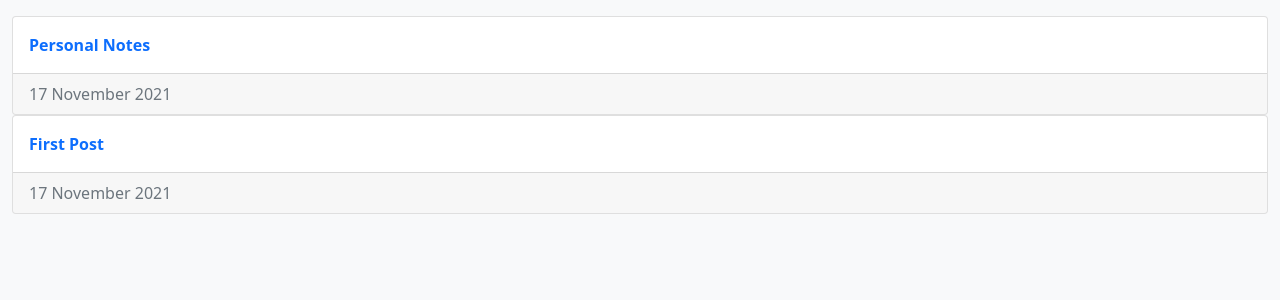
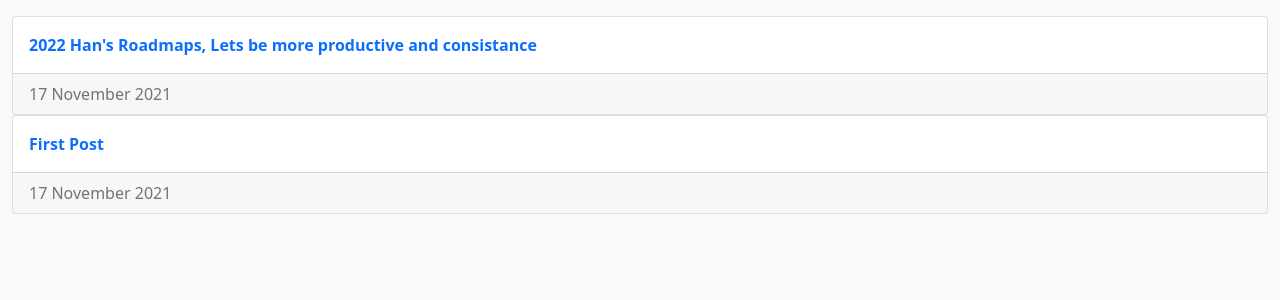
Before and after one commit to mashanz/note, a Jekyll site: the page built from index.html, in a window 1280 px wide. Shown: the top 300 px of the page. Built offline with Jekyll 4.4.1, drawn with Linux system fonts in a browser that asks for light colours.

Commit message:
Update 2021-11-17-personal-notes.md

```diff
--- a/_posts/2021-11-17-personal-notes.md
+++ b/_posts/2021-11-17-personal-notes.md
@@ -1,3 +1,8 @@
+---
+title: 2022 Han's Roadmaps, Lets be more productive and consistance
+tags: Notes
+---
+
 # 2022 Roadmaps 🏄🏻‍♂️
 
 I am addicted to working full time remote since 2018. I decide will not accept any WFO (Except if they give me Sallary +100K USD Anually) 🤑
```
